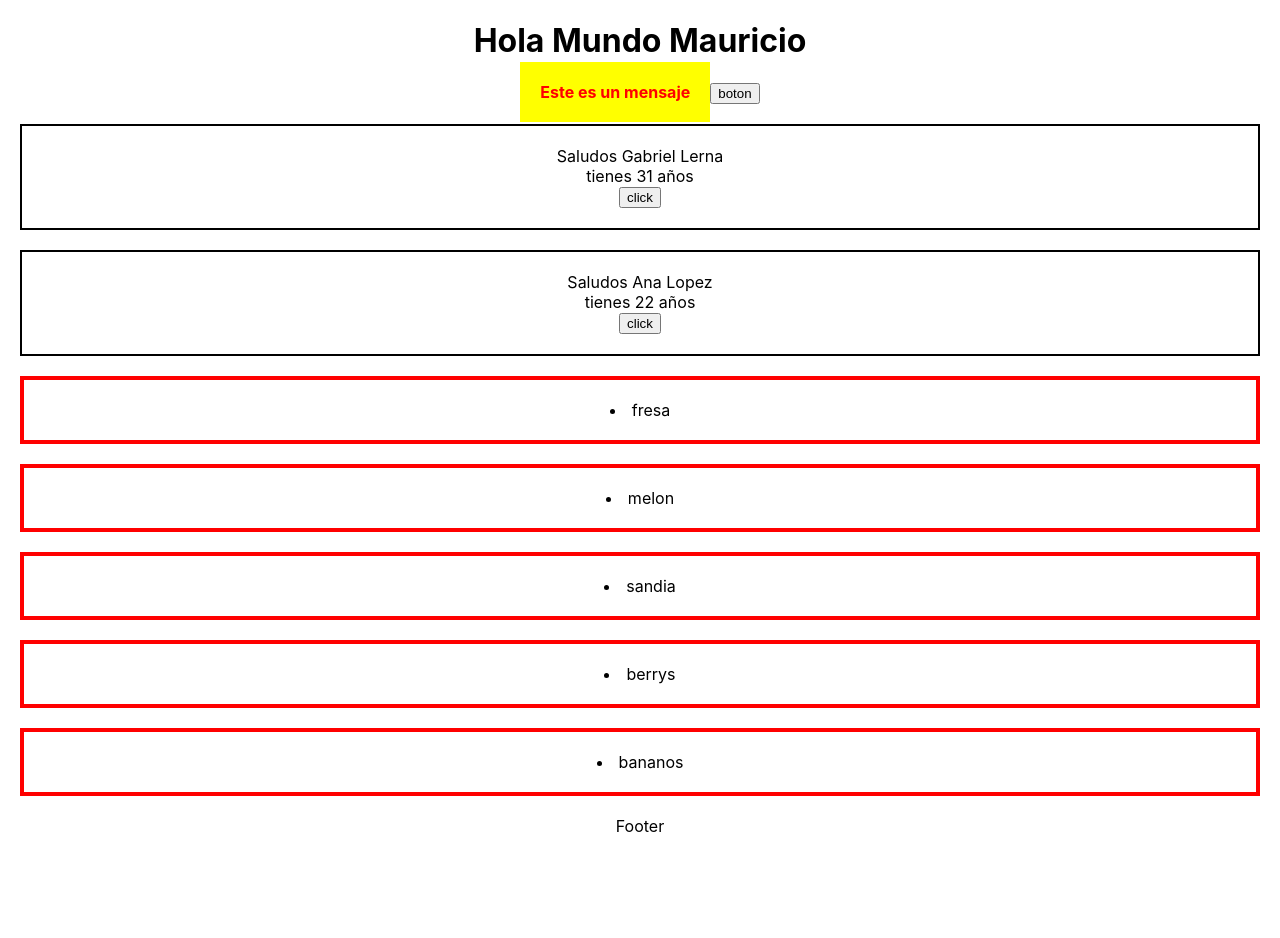
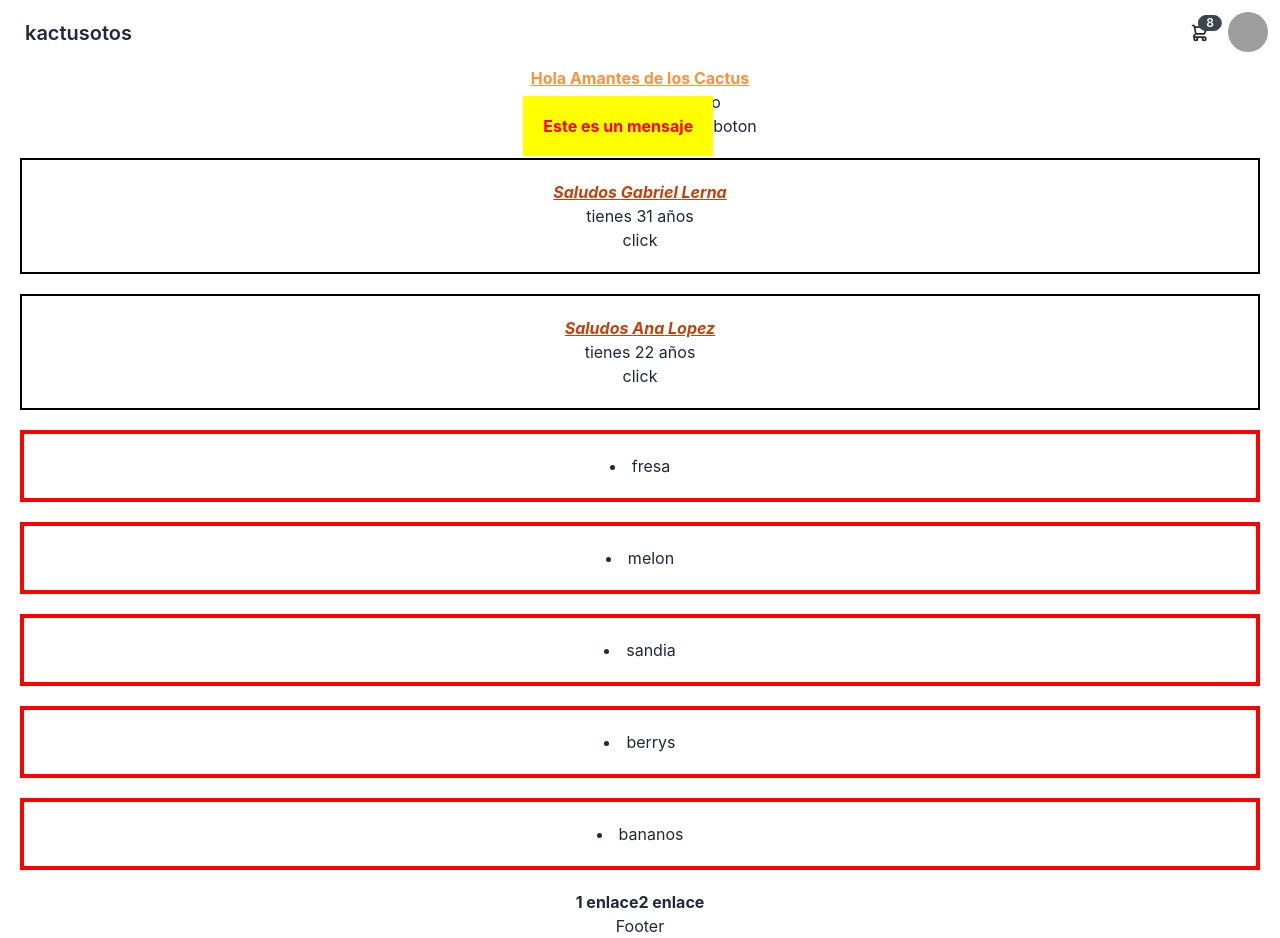
Before and after one commit to germangauna/react43550, a React (Create React App) app: page / in a window 1280 px wide. Before the commit the page ends 836 px from the top, so only its background shows below. Built offline with nearby package versions, Linux system fonts and the light colour scheme; grey boxes are pictures that could not be loaded.

Commit message:
se a creado un NavBar con cart witget y un saludo

```diff
--- a/package.json
+++ b/package.json
@@ -6,6 +6,7 @@
     "@testing-library/jest-dom": "^5.16.5",
     "@testing-library/react": "^13.4.0",
     "@testing-library/user-event": "^13.5.0",
+    "daisyui": "^2.41.0",
     "react": "^18.2.0",
     "react-dom": "^18.2.0",
     "react-scripts": "5.0.1",
@@ -34,5 +35,10 @@
       "last 1 firefox version",
       "last 1 safari version"
     ]
+  },
+  "devDependencies": {
+    "autoprefixer": "^10.4.13",
+    "postcss": "^8.4.19",
+    "tailwindcss": "^3.2.4"
   }
 }
--- /dev/null
+++ b/postcss.config.js
@@ -0,0 +1,6 @@
+module.exports = {
+  plugins: {
+    tailwindcss: {},
+    autoprefixer: {},
+  },
+}
--- a/src/App.jsx
+++ b/src/App.jsx
@@ -1,6 +1,8 @@
-import logo from './logo.svg';
+
 import './App.css';
 import Footer from './components/Footer';
+import ItemListContainer from './components/ItemListContainer';
+import Navbar from './components/Navbar';
 import Saludo from './components/Saludo';
 
 function App() {
@@ -24,6 +26,8 @@ function App() {
 
     <div className="App">
 
+      <Navbar/>
+      <ItemListContainer greeting='Hola Amantes de los Cactus'/>
       <h1>Hola Mundo  { nombre } </h1>
 
       <strong style={estilos} >Este es un mensaje</strong>
@@ -38,7 +42,10 @@ function App() {
       <li>berrys</li>
       <li>bananos</li>
 
-  <Footer/>
+      <Footer>
+        <strong>1 enlace</strong>
+        <strong>2 enlace</strong>
+      </Footer>
 
     </div> /* en jsx solo  puede haber un solo div, puede haber un solo padre
               <strong style = { { color: 'blue'} } >Este es un mensaje</strong> esta es otra manera de definir los estilos*/
--- /dev/null
+++ b/src/components/ItemListContainer.js
@@ -0,0 +1,9 @@
+// crea un componente contenedor ItemListContainer.js con un prop greeting, que muestre un mensaje adentro del contenedor con style integrado. Entonces, hacemos un rafce, dentro de los parentesis de la funsion flecha ponemos entre llaves greeting, y lo mismo entre los div, luego dentro de los div ponemos las clases para agregarle estilos. por ultimo lo importamos al App.jsx donde querramos ponerlo.
+
+
+const ItemListContainer = ( {greeting} ) => {
+  return (
+    <div className="text-3m font-bold text-orange-400 underline"> { greeting } </div>
+  )
+}
+export default ItemListContainer
--- /dev/null
+++ b/src/components/Navbar.js
@@ -0,0 +1,48 @@
+// Para crear el navBar con daysiUI, busque en la paginba el navbar que queria, copie el codigo, cree un nuevo archico en la carpeta components, "navbBar.js", donde hice un rafce, donde borre el <div>navBar</div> y ahi pegue el codigo entero, y en el archivo tailwind.conf en la parte de plugins pegue esto:  require("daisyui")]. y listo. por ultimo lo importamos a nuestro App.jsx
+
+const Navbar = () => {
+  return (
+    <div className="navbar bg-base-100">
+  <div className="flex-1">
+    <a className="btn btn-ghost normal-case text-xl">kactusotos</a>
+  </div>
+  <div className="flex-none">
+    <div className="dropdown dropdown-end">
+      <label tabIndex={0} className="btn btn-ghost btn-circle">
+        <div className="indicator">
+          <svg xmlns="http://www.w3.org/2000/svg" className="h-5 w-5" fill="none" viewBox="0 0 24 24" stroke="currentColor"><path strokeLinecap="round" strokeLinejoin="round" strokeWidth="2" d="M3 3h2l.4 2M7 13h10l4-8H5.4M7 13L5.4 5M7 13l-2.293 2.293c-.63.63-.184 1.707.707 1.707H17m0 0a2 2 0 100 4 2 2 0 000-4zm-8 2a2 2 0 11-4 0 2 2 0 014 0z" /></svg>
+          <span className="badge badge-sm indicator-item">8</span>
+        </div>
+      </label>
+      <div tabIndex={0} className="mt-3 card card-compact dropdown-content w-52 bg-base-100 shadow">
+        <div className="card-body">
+          <span className="font-bold text-lg">8 Items</span>
+          <span className="text-info">Subtotal: $999</span>
+          <div className="card-actions">
+            <button className="btn btn-primary btn-block">View cart</button>
+          </div>
+        </div>
+      </div>
+    </div>
+    <div className="dropdown dropdown-end">
+      <label tabIndex={0} className="btn btn-ghost btn-circle avatar">
+        <div className="w-10 rounded-full">
+          <img src="https://placeimg.com/80/80/people" />
+        </div>
+      </label>
+      <ul tabIndex={0} className="menu menu-compact dropdown-content mt-3 p-2 shadow bg-base-100 rounded-box w-52">
+        <li>
+          <a className="justify-between">
+            Profile
+            <span className="badge">New</span>
+          </a>
+        </li>
+        <li><a>Settings</a></li>
+        <li><a>Logout</a></li>
+      </ul>
+    </div>
+  </div>
+</div>
+  )
+}
+export default Navbar
--- a/src/components/Saludo.js
+++ b/src/components/Saludo.js
@@ -8,7 +8,7 @@ const Saludo = ({ name, lastname, age, action }) => { // entre los parentesis po
 
     return (
     <div style= {title}>
-      <div >Saludos {name} {lastname} </div>
+      <h1 className="text-3m font-bold text-orange-700 italic ... underline">Saludos {name} {lastname} </h1>
       <div>tienes {age} años </div>
       <button onClick={action}>click</button>
     </div>
--- a/src/components/footer.js
+++ b/src/components/footer.js
@@ -1,6 +1,10 @@
-const Footer = () => {
+const Footer = ( {children} ) => {
+
   return (
-    <div>Footer</div>
+      <div>
+            {children}
+           <div>Footer</div>
+     </div>
   )
 }
 export default Footer
--- a/src/index.css
+++ b/src/index.css
@@ -1,3 +1,7 @@
+@tailwind base;
+@tailwind components;
+@tailwind utilities;
+
 body {
   margin: 0;
   font-family: -apple-system, BlinkMacSystemFont, 'Segoe UI', 'Roboto', 'Oxygen',
--- /dev/null
+++ b/tailwind.config.js
@@ -0,0 +1,11 @@
+/** @type {import('tailwindcss').Config} */
+module.exports = {
+  content: [
+     "./src/**/*.{js,jsx,ts,tsx}",
+  ],
+  theme: {
+    extend: {},
+  },
+  plugins: [
+    require("daisyui")],
+}
```
Also changed, not shown: 1 other file (tests, documents, lock files or other folders).
